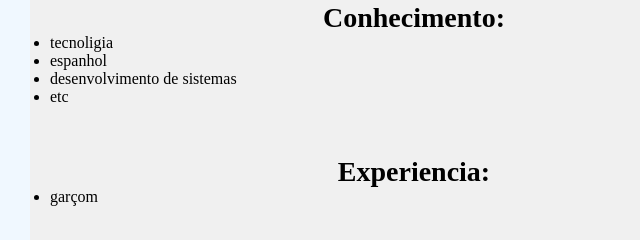
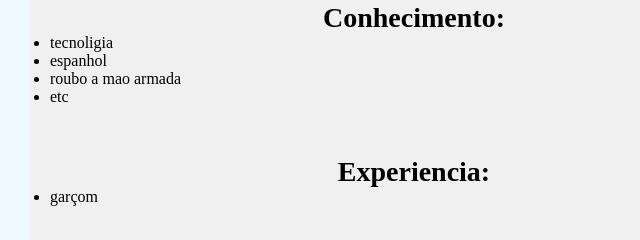
Before and after one commit to aaronpinedo/aaronpinedo.github.io, a plain HTML site: page index.html in a window 1280 px wide. Shown: the part 123-363 px from the top of the page, 0-640 px from the left. Drawn offline with Linux system fonts and the light colour scheme.

Commit message:
Update index.html

```diff
--- a/index.html
+++ b/index.html
@@ -49,7 +49,7 @@
             <ul>
                 <li>tecnoligia</li>
                 <li>espanhol</li>
-                <li>desenvolvimento de sistemas</li>
+                <li>roubo a mao armada</li>
                 <li>etc</li>
             </ul>
         </div>
```
